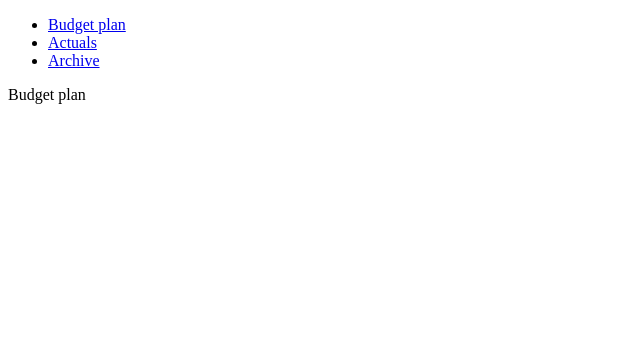
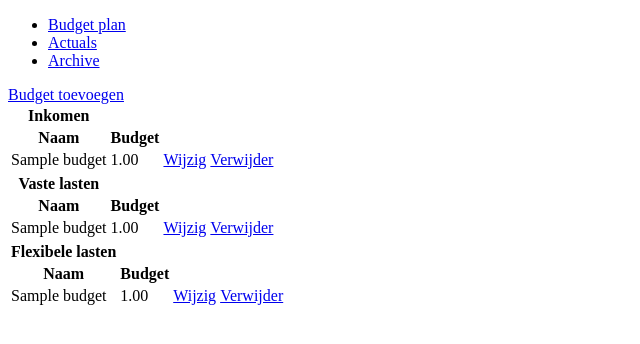
Before and after one commit to yoramclapper/PKY, a Django app: template pky/budget/templates/budget/budget_plan.html in a window 1280 px wide. Shown: the top 344 px of the page, without its empty margins (0-640 px from the left). Run offline with Django 5.2, Linux system fonts and the light colour scheme; the template is opened without the code that fills it: values that come from a table or form of the project are taken from there, others are empty; tables that the repository leaves empty hold one stand-in row (values such as "Sample post").

Commit message:
Finalized CRUD for budget plan

```diff
--- a/pky/budget/models.py
+++ b/pky/budget/models.py
@@ -12,6 +12,9 @@ class Budget(models.Model):
     budget = models.DecimalField(max_digits=6, decimal_places=2, validators=[MinValueValidator(0)])
     category = models.CharField(max_length=5, choices=CATEGORIES)
     active = models.BooleanField(default=True)
+
+    def __str__(self):
+        return self.name
 
 
 class Actual(models.Model):
--- a/pky/budget/templates/budget/budget_plan.html
+++ b/pky/budget/templates/budget/budget_plan.html
@@ -1,5 +1,77 @@
 {% extends "budget/index.html" %}
 
 {% block main %}
-<p>Budget plan</p>
+<a href="{% url 'create_budget' %}">Budget toevoegen</a>
+
+<table>
+    <thead>
+        <tr>
+            <th>Inkomen</th>
+        </tr>
+        <tr>
+            <th>Naam</th>
+            <th>Budget</th>
+            <th></th>
+            <th></th>
+        </tr>
+    </thead>
+    <tbody>
+        {% for budget in inkomen %}
+            <tr>
+                <td>{{budget.name}}</td>
+                <td>{{budget.budget}}</td>
+                <td><a href="{% url 'update_budget' budget.pk %}">Wijzig</a></td>
+                <td><a href="{% url 'delete_budget' budget.pk %}">Verwijder</a></td>
+            </tr>
+        {% endfor %}
+    </tbody>
+</table>
+
+<table>
+    <thead>
+        <tr>
+            <th>Vaste lasten</th>
+        </tr>
+        <tr>
+            <th>Naam</th>
+            <th>Budget</th>
+            <th></th>
+            <th></th>
+        </tr>
+    </thead>
+    <tbody>
+        {% for budget in vast %}
+            <tr>
+                <td>{{budget.name}}</td>
+                <td>{{budget.budget}}</td>
+                <td><a href="{% url 'update_budget' budget.pk %}">Wijzig</a></td>
+                <td><a href="{% url 'delete_budget' budget.pk %}">Verwijder</a></td>
+            </tr>
+        {% endfor %}
+    </tbody>
+</table>
+
+<table>
+    <thead>
+        <tr>
+            <th>Flexibele lasten</th>
+        </tr>
+        <tr>
+            <th>Naam</th>
+            <th>Budget</th>
+            <th></th>
+            <th></th>
+        </tr>
+    </thead>
+    <tbody>
+        {% for budget in flex %}
+            <tr>
+                <td>{{budget.name}}</td>
+                <td>{{budget.budget}}</td>
+                <td><a href="{% url 'update_budget' budget.pk %}">Wijzig</a></td>
+                <td><a href="{% url 'delete_budget' budget.pk %}">Verwijder</a></td>
+            </tr>
+        {% endfor %}
+    </tbody>
+</table>
 {% endblock %}
--- a/pky/budget/templates/budget/index.html
+++ b/pky/budget/templates/budget/index.html
@@ -9,7 +9,7 @@
     <!-- NAVBAR -->
     <nav>
         <ul>
-            <li><a href="#">Budget plan</a></li>
+            <li><a href="{% url 'plan' %}">Budget plan</a></li>
             <li><a href="#">Actuals</a></li>
             <li><a href="#">Archive</a></li>
         </ul>
--- a/pky/budget/urls.py
+++ b/pky/budget/urls.py
@@ -1,7 +1,11 @@
 from django.urls import path
 
-from .views import ActualsView
+from .views import ActualsView, BudgetView, CreateBudgetView, UpdateBudgetView, DeleteBudgetView
 
 urlpatterns = [
     path("", ActualsView.as_view(), name="index"),
+    path("plan", BudgetView.as_view(), name="plan"),
+    path("plan/create", CreateBudgetView.as_view(), name="create_budget"),
+    path("plan/update/<int:pk>", UpdateBudgetView.as_view(), name="update_budget"),
+    path("plan/delete/<int:pk>", DeleteBudgetView.as_view(), name="delete_budget"),
 ]
```
Also changed, not shown: pky/budget/templates/budget/budget_confirm_delete.html (added, +10 -0 lines), pky/budget/templates/budget/budget_form.html (added, +9 -0 lines), pky/budget/views.py (+34 -0 lines).
